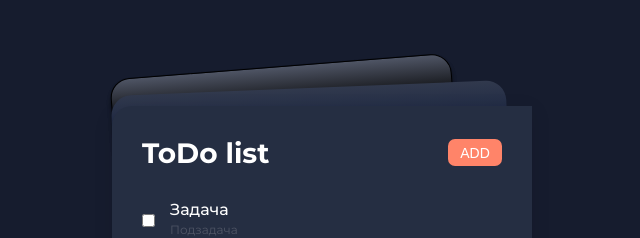
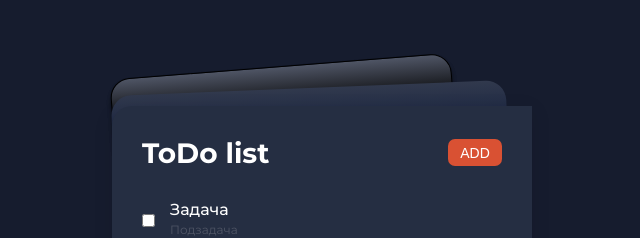
Before and after one commit to anna-popova/TestForLeadrate, a Vue app: page / in a window 1280 px wide. In both pictures the pointer is over the button "ADD". Shown: the top 238 px of the page, without its empty margins (318-958 px from the left). Built offline with nearby package versions, Linux system fonts and the light colour scheme.

Commit message:
Update buttonComponent.scss

```diff
--- a/src/components/buttonComponent/buttonComponent.scss
+++ b/src/components/buttonComponent/buttonComponent.scss
@@ -8,4 +8,8 @@
 	border: none;
 	border-radius: 7px;
 	cursor: pointer;
+
+	&:hover {
+		background-color: #D95133;
+	}
 }
```
